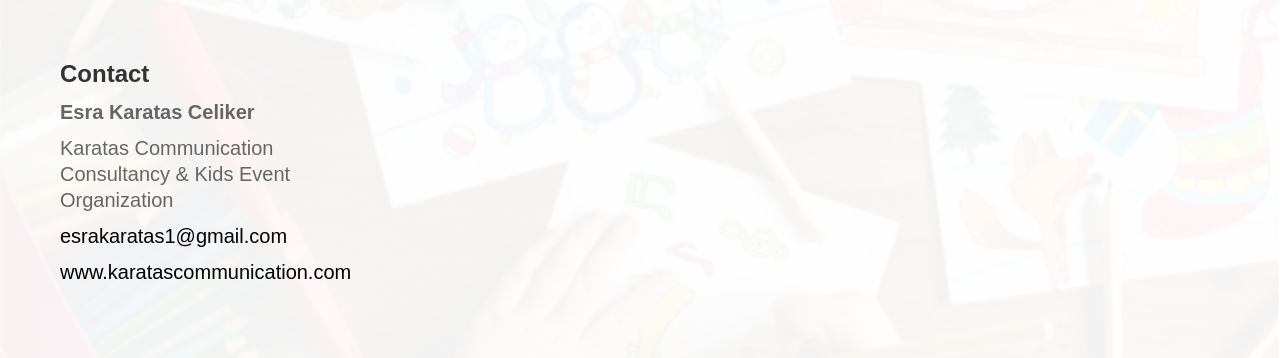
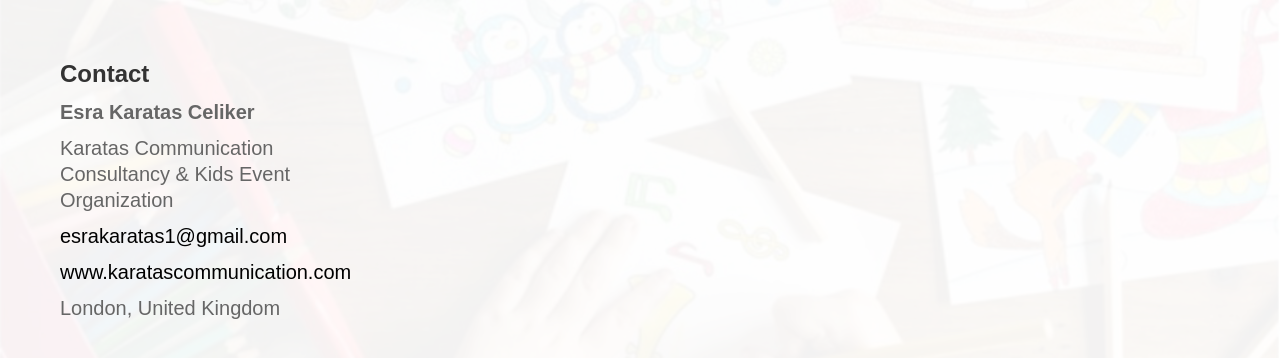
Before and after one commit to ugurozoz/karatascom, a plain HTML site: page contact.html in a window 1280 px wide. Shown: the part 142-500 px from the top of the page. Drawn offline with Linux system fonts and the light colour scheme.

```diff
--- a/contact.html
+++ b/contact.html
@@ -30,7 +30,9 @@
 
     <a href="mailto:esrakaratas1@gmail.com">esrakaratas1@gmail.com</a>
     <a href="http://www.karatascommunication.com">www.karatascommunication.com</a>
-
+    <p>
+      London, United Kingdom
+    </p>
 
 
   </div>
```
